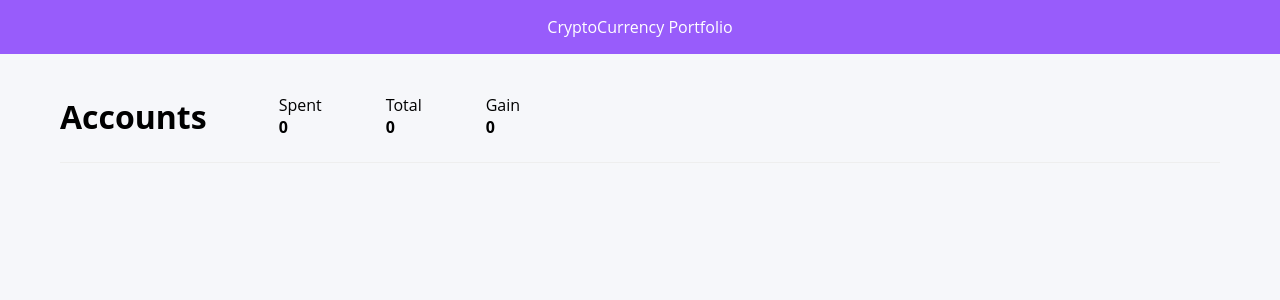
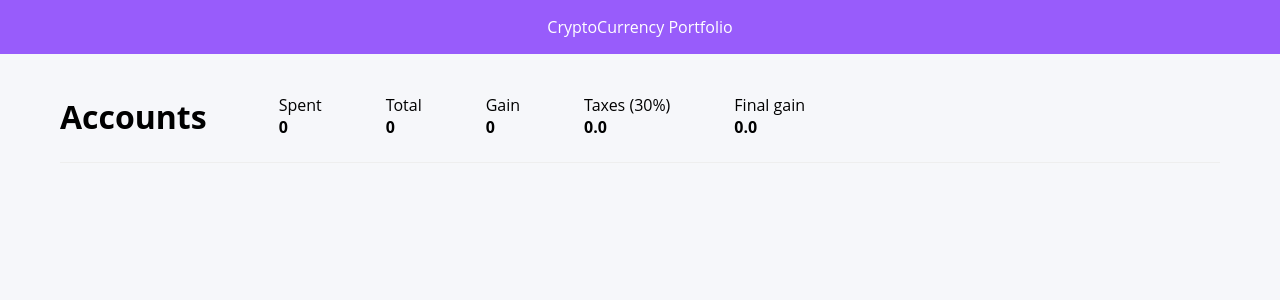
Before and after one commit to aeyoll/cryptofolio, a Django app: page / in a window 1280 px wide. Shown: the top 300 px of the page. Run offline with Django 3.2, Linux system fonts and the light colour scheme; the visitor is signed in with stand-in values (Sample User, id 1); data that the repository does not hold is empty.

Commit message:
Add taxes calculation

```diff
--- a/cryptocurrencies/templates/cryptocurrencies/index.html
+++ b/cryptocurrencies/templates/cryptocurrencies/index.html
@@ -151,6 +151,14 @@
                             <div class="header-stat-title">Gain</div>
                             <div class="header-stat-data">{{ total_gain }}</div>
                         </div>
+                        <div class="header-stat">
+                            <div class="header-stat-title">Taxes ({{ taxes_percentage }}%)</div>
+                            <div class="header-stat-data">{{ total_taxes }}</div>
+                        </div>
+                        <div class="header-stat">
+                            <div class="header-stat-title">Final gain</div>
+                            <div class="header-stat-data">{{ final_gain }}</div>
+                        </div>
                     </div>
                 </div>
 
--- a/cryptocurrencies/views.py
+++ b/cryptocurrencies/views.py
@@ -14,6 +14,10 @@ class IndexView(View):
         total_spent = 0
         total_gain = 0
         total = 0
+        total_taxes = 0
+        final_gain = 0
+
+        taxes_percentage = 30
 
 
         for crypto_currency in crypto_currencies:
@@ -21,12 +25,17 @@ class IndexView(View):
             total_gain += crypto_currency.gain()
             total += crypto_currency.total()
 
+        total_taxes = total_gain * taxes_percentage / 100
+        final_gain = total_gain - total_taxes
 
         context = {
             'crypto_currencies': crypto_currencies,
             'total_spent': total_spent,
             'total_gain': total_gain,
             'total': total,
+            'total_taxes': total_taxes,
+            'final_gain': final_gain,
+            'taxes_percentage': taxes_percentage,
         }
 
         return render(request, self.template_name, context)
```
